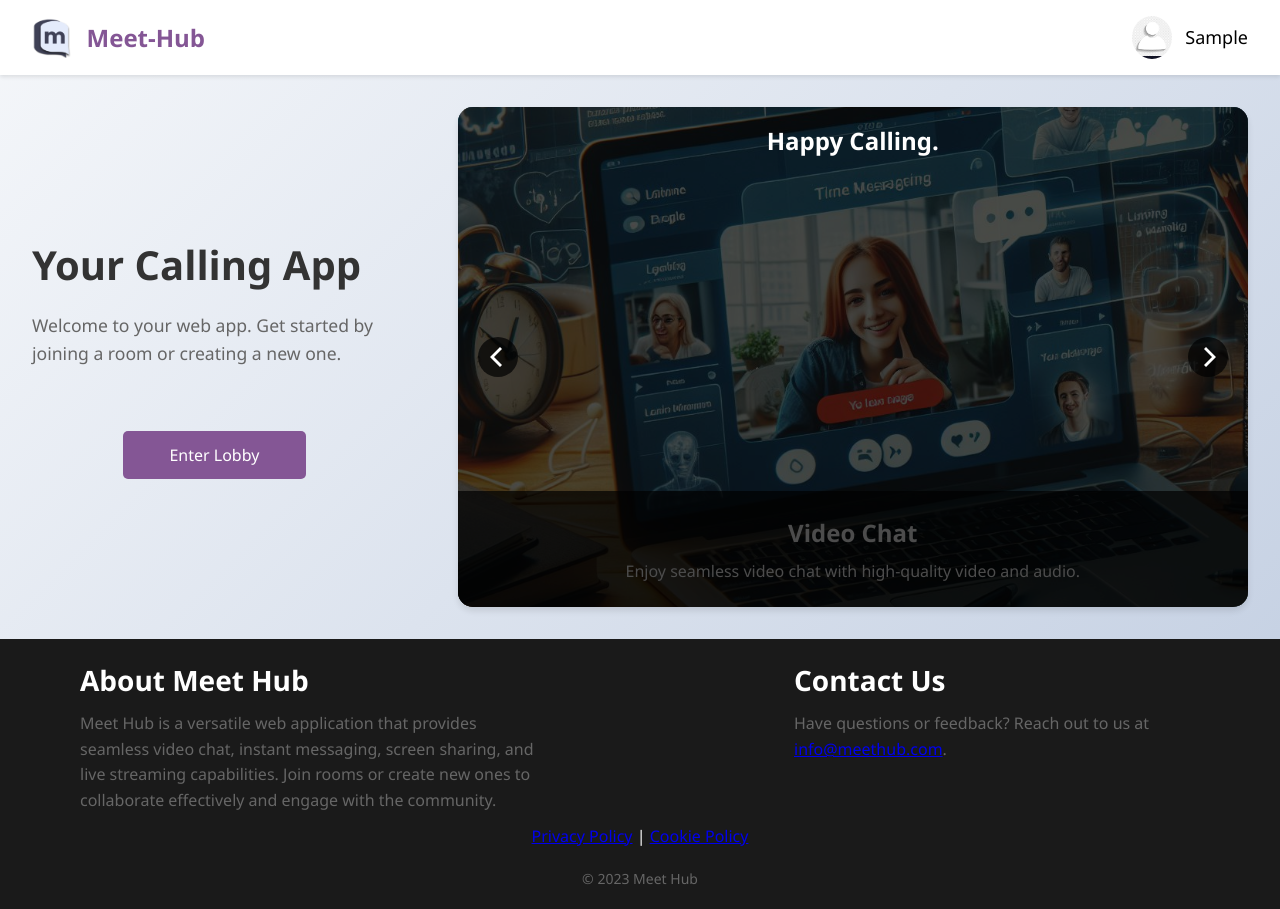
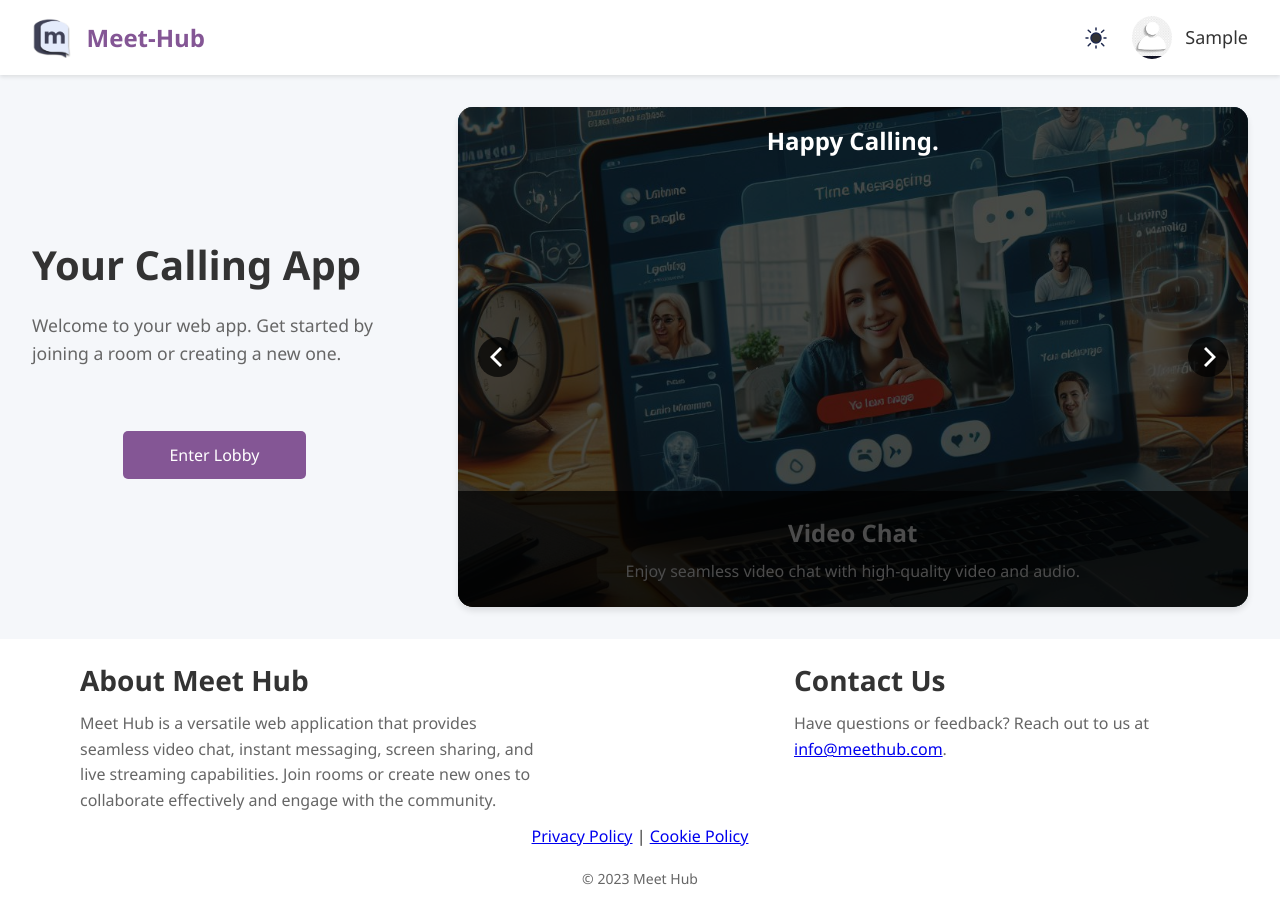
Before and after one commit to Swastik007sharma/video_calling, a Node server app: page /home in a window 1280 px wide. Run offline with Node 20, Linux system fonts and the light colour scheme; the visitor is signed in with stand-in values (Sample User, id 1); some libraries are stand-ins or nearby versions.

Commit message:
Add theme toggle functionality and update styles for dark mode support

```diff
--- a/public/javascript/index.js
+++ b/public/javascript/index.js
@@ -16,4 +16,29 @@ document.addEventListener("DOMContentLoaded", function () {
     });
 
     profileContainer.addEventListener('click', toggleProfile);
+
+    // Theme toggle functionality
+    const themeToggle = document.getElementById('theme-toggle');
+    const prefersDarkScheme = window.matchMedia('(prefers-color-scheme: dark)');
+
+    // Set initial theme
+    const savedTheme = localStorage.getItem('theme') ||
+                      (prefersDarkScheme.matches ? 'dark' : 'light');
+    document.documentElement.setAttribute('data-theme', savedTheme);
+
+    themeToggle.addEventListener('click', () => {
+        const currentTheme = document.documentElement.getAttribute('data-theme');
+        const newTheme = currentTheme === 'light' ? 'dark' : 'light';
+
+        document.documentElement.setAttribute('data-theme', newTheme);
+        localStorage.setItem('theme', newTheme);
+    });
+
+    // Listen for system theme changes
+    prefersDarkScheme.addEventListener('change', (e) => {
+        if (!localStorage.getItem('theme')) {
+            const newTheme = e.matches ? 'dark' : 'light';
+            document.documentElement.setAttribute('data-theme', newTheme);
+        }
+    });
 });
--- a/public/stylesheet/index.css
+++ b/public/stylesheet/index.css
@@ -48,14 +48,14 @@ body {
     font-family: 'Segoe UI', Tahoma, Geneva, Verdana, sans-serif;
     margin: 0;
     padding: 0;
-    background: linear-gradient(135deg, #f5f7fa 0%, #c3cfe2 100%);
+    background: var(--background-color);
     min-height: 100vh;
 }
 
 /* Navigation Bar Styles */
 .navbar {
-    background-color: #ffffff;
-    box-shadow: 0 2px 4px rgba(0,0,0,0.1);
+    background-color: var(--nav-bg);
+    box-shadow: 0 2px 4px var(--shadow-color);
     padding: 1rem 2rem;
     display: flex;
     justify-content: space-between;
@@ -398,8 +398,8 @@ footer {
     flex-direction: column;
     align-items: center;
     justify-content: center;
-    background-color: #1a1a1a; /* Match your site's background */
-    color: #fff; /* Text color */
+    background-color: var(--footer-bg);
+    color: var(--footer-text);
     padding: 20px 0; /* Padding for spacing */
 }
 
@@ -598,3 +598,72 @@ button[type="submit"]:hover {
         height: 300px;
     }
 }
+
+:root {
+    --background-color: #f5f7fa;
+    --text-color: #333;
+    --nav-bg: #ffffff;
+    --card-bg: #ffffff;
+    --shadow-color: rgba(0, 0, 0, 0.1);
+    --feature-text: #666;
+    --primary-color: #845695;
+    --footer-bg: #ffffff;
+    --footer-text: #333;
+}
+
+[data-theme="dark"] {
+    --background-color: #1a1a1a;
+    --text-color: #ffffff;
+    --nav-bg: #262625;
+    --card-bg: #262625;
+    --shadow-color: rgba(0, 0, 0, 0.3);
+    --feature-text: #e0e0e0;
+    --primary-color: #b366f9;
+    --footer-bg: #262625;
+    --footer-text: #ffffff;
+}
+
+body {
+    background: var(--background-color);
+    color: var(--text-color);
+    transition: background-color 0.3s ease, color 0.3s ease;
+}
+
+.navbar {
+    background-color: var(--nav-bg);
+}
+
+.nav-controls {
+    display: flex;
+    align-items: center;
+    gap: 1rem;
+}
+
+.theme-toggle {
+    background: none;
+    border: none;
+    padding: 8px;
+    cursor: pointer;
+    border-radius: 50%;
+    transition: background-color 0.3s ease;
+}
+
+.theme-toggle:hover {
+    background-color: var(--shadow-color);
+}
+
+.theme-toggle svg {
+    width: 24px;
+    height: 24px;
+    fill: var(--text-color);
+}
+
+[data-theme="dark"] .sun-icon,
+[data-theme="light"] .moon-icon {
+    display: none;
+}
+
+[data-theme="light"] .sun-icon,
+[data-theme="dark"] .moon-icon {
+    display: block;
+}
--- a/views/home.ejs
+++ b/views/home.ejs
@@ -21,19 +21,104 @@
 					</div>
 				</div>
 
+				<div class="nav-controls">
+					<button
+						id="theme-toggle"
+						class="theme-toggle"
+						aria-label="Toggle theme"
+					>
+						<!-- <svg class="sun-icon" viewBox="0 0 24 24" width="24" height="24">
+							<path d="M12 3a1 1 0 0 1 1 1v1a1 1 0 1 1-2 0V4a1 1 0 0 1 1-1zm0 15a1 1 0 0 1 1 1v1a1 1 0 1 1-2 0v-1a1 1 0 0 1 1-1zm9-9a1 1 0 0 1-1 1h-1a1 1 0 1 1 0-2h1a1 1 0 0 1 1 1zM4 12a1 1 0 0 1-1 1H2a1 1 0 1 1 0-2h1a1 1 0 0 1 1 1zm15.7-7.3a1 1 0 0 1 0 1.4l-1 1a1 1 0 0 1-1.4-1.4l1-1a1 1 0 0 1 1.4 0zM6.3 17.7a1 1 0 0 1 0 1.4l-1 1a1 1 0 0 1-1.4-1.4l1-1a1 1 0 0 1 1.4 0zM12 5a7 7 0 1 0 0 14 7 7 0 0 0 0-14z"/>
+						</svg> -->
+						<svg
+							class="sun-icon"
+							viewBox="0 0 24 24"
+							fill="none"
+							xmlns="http://www.w3.org/2000/svg"
+							width="24"
+							height="24"
+						>
+							<g id="SVGRepo_bgCarrier" stroke-width="0"></g>
+							<g
+								id="SVGRepo_tracerCarrier"
+								stroke-linecap="round"
+								stroke-linejoin="round"
+							></g>
+							<g id="SVGRepo_iconCarrier">
+								<circle
+									cx="12"
+									cy="12"
+									r="5"
+									stroke="#1C274C"
+									stroke-width="1.5"
+								></circle>
+								<path
+									d="M12 2V4"
+									stroke="#1C274C"
+									stroke-width="1.5"
+									stroke-linecap="round"
+								></path>
+								<path
+									d="M12 20V22"
+									stroke="#1C274C"
+									stroke-width="1.5"
+									stroke-linecap="round"
+								></path>
+								<path
+									d="M4 12L2 12"
+									stroke="#1C274C"
+									stroke-width="1.5"
+									stroke-linecap="round"
+								></path>
+								<path
+									d="M22 12L20 12"
+									stroke="#1C274C"
+									stroke-width="1.5"
+									stroke-linecap="round"
+								></path>
+								<path
+									d="M19.7778 4.22266L17.5558 6.25424"
+									stroke="#1C274C"
+									stroke-width="1.5"
+									stroke-linecap="round"
+								></path>
+								<path
+									d="M4.22217 4.22266L6.44418 6.25424"
+									stroke="#1C274C"
+									stroke-width="1.5"
+									stroke-linecap="round"
+								></path>
+								<path
+									d="M6.44434 17.5557L4.22211 19.7779"
+									stroke="#1C274C"
+									stroke-width="1.5"
+									stroke-linecap="round"
+								></path>
+								<path
+									d="M19.7778 19.7773L17.5558 17.5551"
+									stroke="#1C274C"
+									stroke-width="1.5"
+									stroke-linecap="round"
+								></path>
+							</g>
+						</svg>
+
+						<svg class="moon-icon" viewBox="0 0 24 24" width="24" height="24">
+							<path
+								d="M12 3c.132 0 .263 0 .393 0a7.5 7.5 0 0 0 7.92 12.446A9 9 0 1 1 12 3z"
+							/>
+						</svg>
+					</button>
 					<div class="profile-container" id="profile-container">
 						<div class="profile-view">
-						<img
-							src="<%= user.image %>"
-							alt="Profile"
-							id="profile-icon"
-						/>
+							<img src="<%= user.image %>" alt="Profile" id="profile-icon" />
 							<p><%= user.firstName %></p>
 							<div class="profile-card" id="profile-card">
 								<!-- Google profile information will be displayed here -->
 								<p><%= user.displayName%></p>
 								<p><%= user.email%></p>
 								<a href="/auth/logout" class="logout-link">Logout</a>
+							</div>
 						</div>
 					</div>
 				</div>
@@ -44,14 +129,12 @@
 				<div id="main_text">
 					<h1>Your Calling App</h1>
 					<p>
-						Welcome to your web app. Get started by joining a room
-						or creating a new one.
+						Welcome to your web app. Get started by joining a room or creating a
+						new one.
 					</p>
 
 					<div id="lobby-btn-container">
-						<a href = '/lobby' Id="lobby-entry">
-							Enter Lobby
-						</a>
+						<a href="/lobby" Id="lobby-entry"> Enter Lobby </a>
 					</div>
 				</div>
 
@@ -62,55 +145,37 @@
 				<div id="s1" class="hero">
 					<div class="slider" id="slider1">
 						<!-- Slides -->
-						<div
-							style="
-								background-image: url(/images/video\ call.jpeg);
-							"
-						>
+						<div style="background-image: url(/images/video\ call.jpeg)">
 							<div class="feature_desc">
 								<h2>Video Chat</h2>
 								<p>
-									Enjoy seamless video chat with high-quality
-									video and audio.
+									Enjoy seamless video chat with high-quality video and audio.
 								</p>
 							</div>
 						</div>
-						<div
-							style="
-								background-image: url(/images/message\ feature.jpeg);
-							"
-						>
+						<div style="background-image: url(/images/message\ feature.jpeg)">
 							<div class="feature_desc">
 								<h2>Message</h2>
 								<p>
-									Stay connected through instant messaging
-									with other participants.
+									Stay connected through instant messaging with other
+									participants.
 								</p>
 							</div>
 						</div>
-						<div
-							style="
-								background-image: url(/images/screen\ sharing.jpeg);
-							"
-						>
+						<div style="background-image: url(/images/screen\ sharing.jpeg)">
 							<div class="feature_desc">
 								<h2>Screen Share</h2>
 								<p>
-									Collaborate effectively by sharing your
-									screen with others in the room.
+									Collaborate effectively by sharing your screen with others in
+									the room.
 								</p>
 							</div>
 						</div>
-						<div
-							style="
-								background-image: url(/images/join_stream.jpeg);
-							"
-						>
+						<div style="background-image: url(/images/join_stream.jpeg)">
 							<div class="feature_desc">
 								<h2>Join Stream</h2>
 								<p>
-									Participate in live streams and engage with
-									the community.
+									Participate in live streams and engage with the community.
 								</p>
 							</div>
 						</div>
@@ -120,13 +185,17 @@
 						<!-- The Arrows -->
 						<i class="arrows left">
 							<svg viewBox="0 0 100 100">
-								<path d="M 10,50 L 60,100 L 70,90 L 30,50  L 70,10 L 60,0 Z"></path>
+								<path
+									d="M 10,50 L 60,100 L 70,90 L 30,50  L 70,10 L 60,0 Z"
+								></path>
 							</svg>
 						</i>
 						<i class="arrows right">
 							<svg viewBox="0 0 100 100">
-								<path d="M 10,50 L 60,100 L 70,90 L 30,50  L 70,10 L 60,0 Z"
-									transform="translate(100, 100) rotate(180)"></path>
+								<path
+									d="M 10,50 L 60,100 L 70,90 L 30,50  L 70,10 L 60,0 Z"
+									transform="translate(100, 100) rotate(180)"
+								></path>
 							</svg>
 						</i>
 						<!-- Title Bar -->
@@ -142,7 +211,10 @@
 				<section id="about">
 					<h2>About Meet Hub</h2>
 					<p>
-						Meet Hub is a versatile web application that provides seamless video chat, instant messaging, screen sharing, and live streaming capabilities. Join rooms or create new ones to collaborate effectively and engage with the community.
+						Meet Hub is a versatile web application that provides seamless video
+						chat, instant messaging, screen sharing, and live streaming
+						capabilities. Join rooms or create new ones to collaborate
+						effectively and engage with the community.
 					</p>
 				</section>
 
@@ -157,8 +229,19 @@
 
 			<div id="privacy-policy">
 				<p>
-					<a href="https://www.iubenda.com/privacy-policy/67174679" class="iubenda-white iubenda-noiframe iubenda-embed" title="Privacy Policy">Privacy Policy</a> |
-					<a href="https://www.iubenda.com/privacy-policy/67174679/cookie-policy" class="iubenda-white iubenda-noiframe iubenda-embed" title="Cookie Policy">Cookie Policy</a>
+					<a
+						href="https://www.iubenda.com/privacy-policy/67174679"
+						class="iubenda-white iubenda-noiframe iubenda-embed"
+						title="Privacy Policy"
+						>Privacy Policy</a
+					>
+					|
+					<a
+						href="https://www.iubenda.com/privacy-policy/67174679/cookie-policy"
+						class="iubenda-white iubenda-noiframe iubenda-embed"
+						title="Cookie Policy"
+						>Cookie Policy</a
+					>
 				</p>
 			</div>
 
@@ -176,15 +259,16 @@
 		<script src="/javascript/slider.js" defer></script>
 		<script src="/javascript/index.js" defer></script>
 		<script type="text/javascript">
-			(function (w,d) {
+			(function (w, d) {
 				var loader = function () {
-					var s = d.createElement("script"), tag = d.getElementsByTagName("script")[0];
-					s.src="https://cdn.iubenda.com/iubenda.js";
-					tag.parentNode.insertBefore(s,tag);
+					var s = d.createElement("script"),
+						tag = d.getElementsByTagName("script")[0];
+					s.src = "https://cdn.iubenda.com/iubenda.js";
+					tag.parentNode.insertBefore(s, tag);
 				};
-				if(w.addEventListener){
+				if (w.addEventListener) {
 					w.addEventListener("load", loader, false);
-				} else if(w.attachEvent){
+				} else if (w.attachEvent) {
 					w.attachEvent("onload", loader);
 				} else {
 					w.onload = loader;
```
Also changed, not shown: other parts of public/stylesheet/index.css (+21 -21 lines), views/index.ejs (+22 -0 lines). Lines whose indentation alone changed are shown as unchanged.
